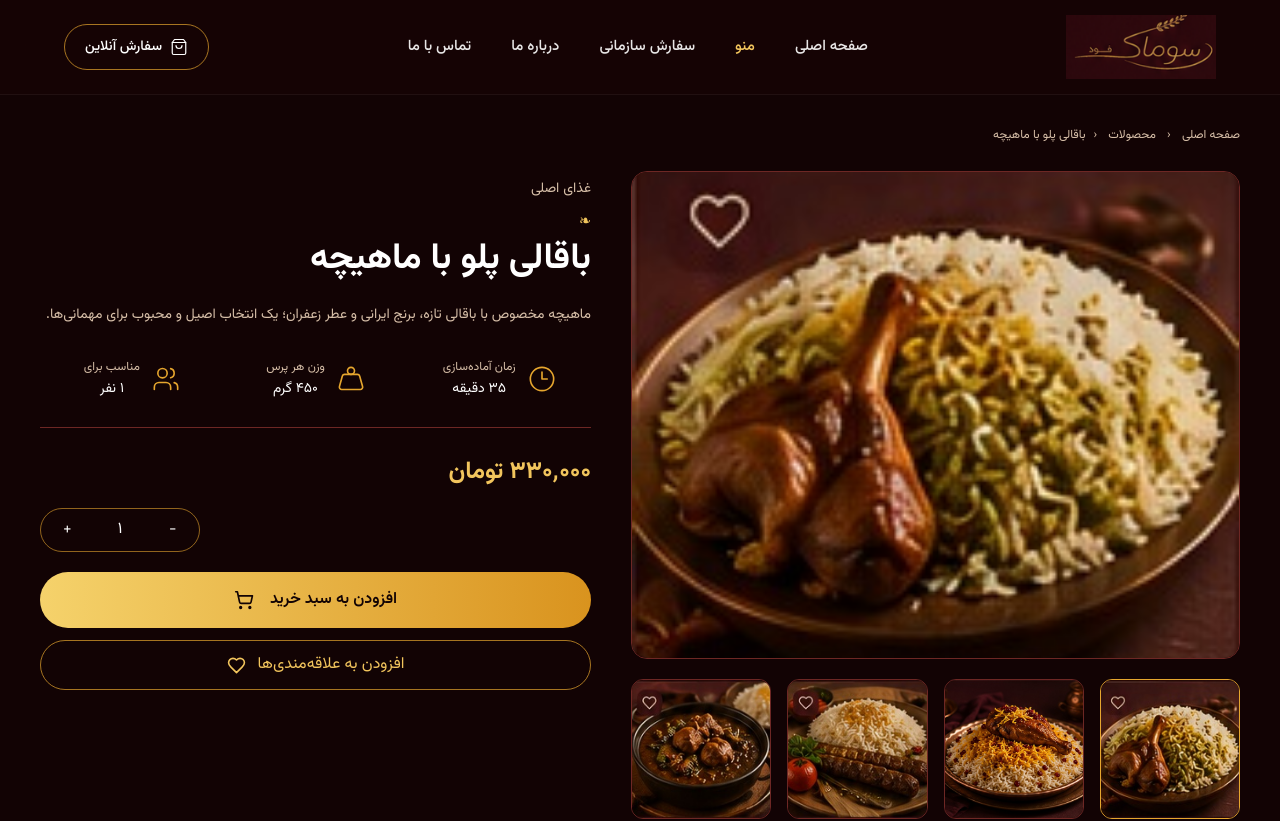
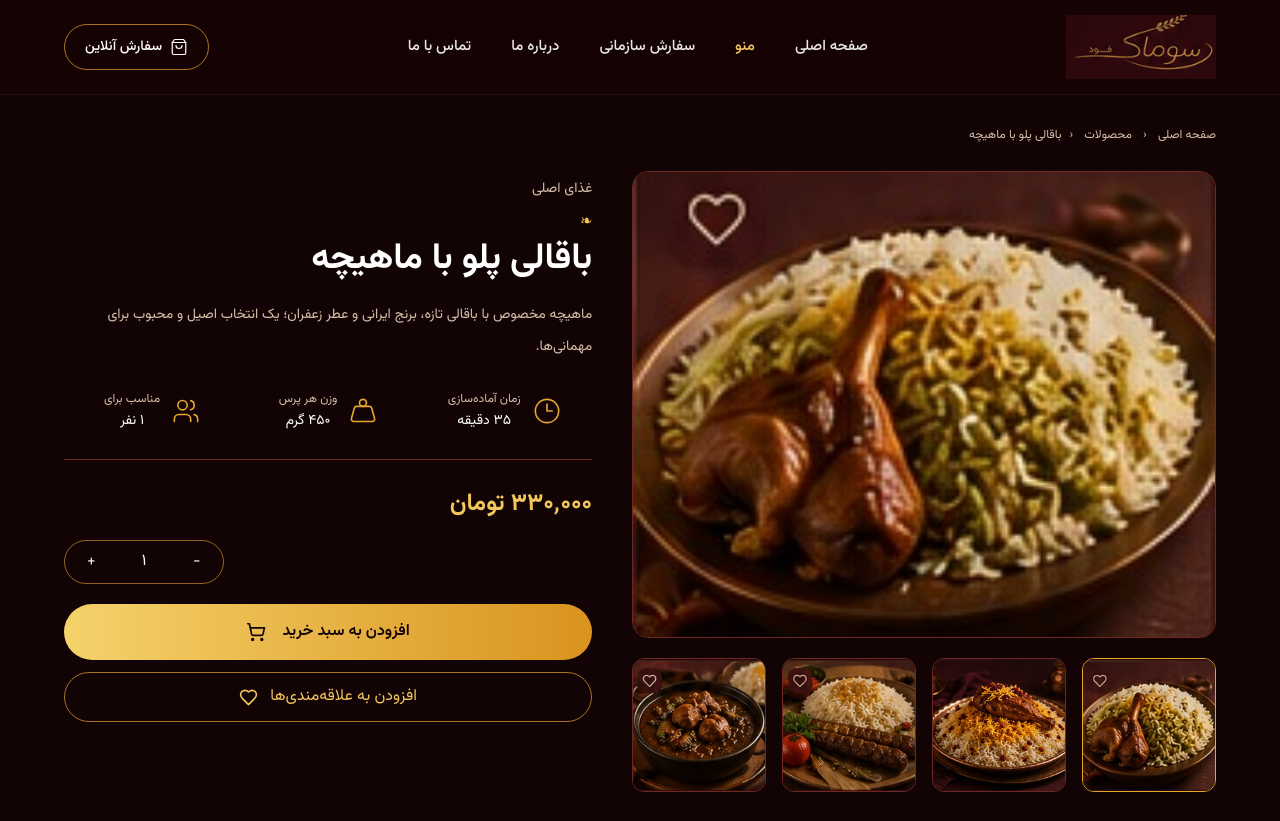
Before and after one commit to AmirMahidEs/soomak-food, a React (Vite) app: page /products/baghali-polo in a window 1280 px wide. Shown: the top 821 px of the page. Built offline with nearby package versions, Linux system fonts and the light colour scheme.

Commit message:
Refactor ProductDetailsPage section class for improved styling consistency

```diff
--- a/src/pages/ProductDetailsPage.jsx
+++ b/src/pages/ProductDetailsPage.jsx
@@ -18,7 +18,7 @@ export default function ProductDetailsPage() {
   const related = products.filter((x) => x.id !== product.id).slice(0, 4);
   return (
     <PageMotion>
-      <section className="mx-auto max-w-[1200px] px-6 py-8 lg:px-0">
+      <section className="mx-auto max-w-[1200px] px-6 py-8 ">
         <p className="mb-7 text-xs text-somak-muted">
           صفحه اصلی <span className="mx-2">‹</span> محصولات{" "}
           <span className="mx-2">‹</span>
```
